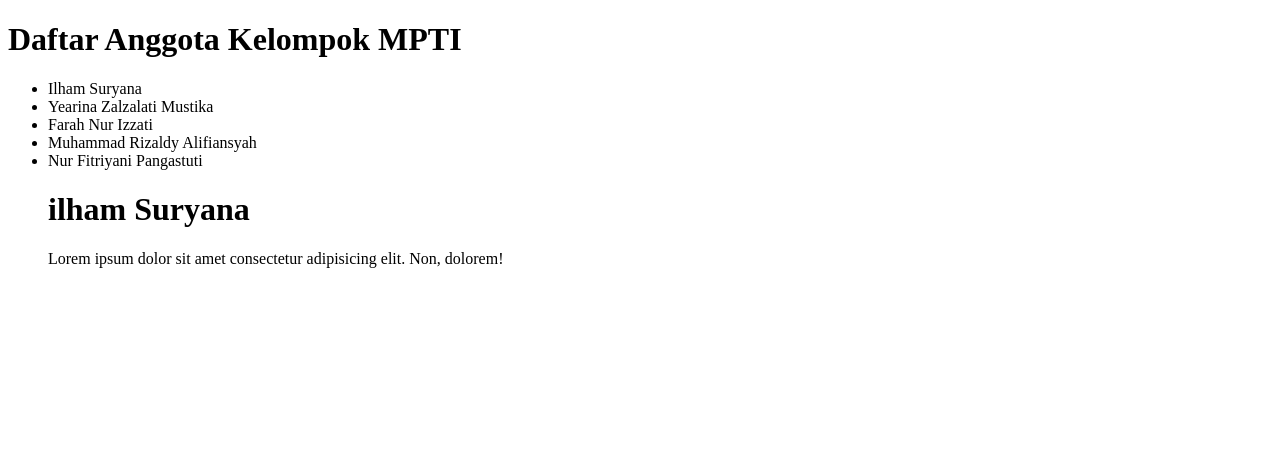
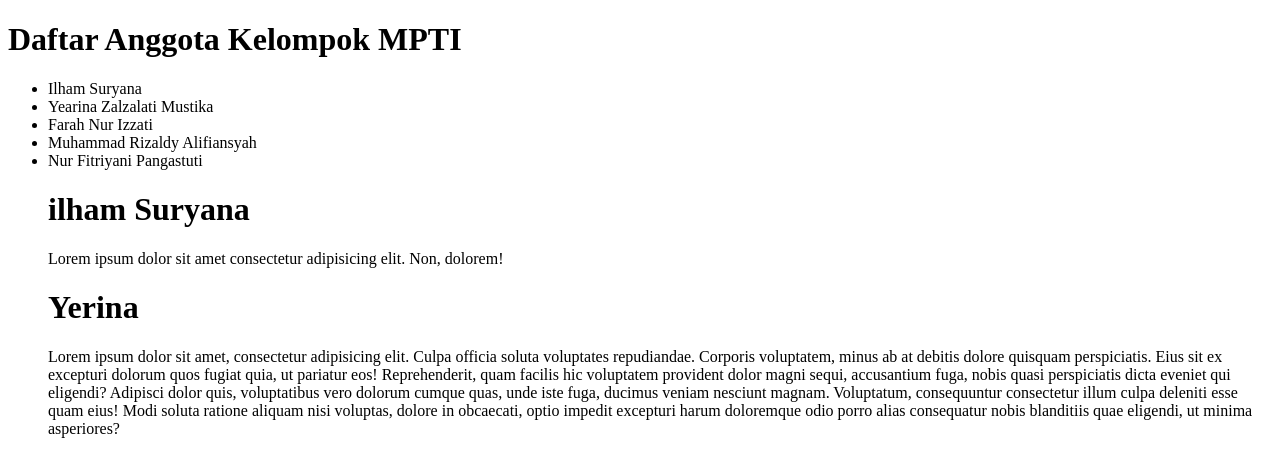
Before and after one commit to Mrzalf/Latihan-Git, a plain HTML site: page index.html in a window 1280 px wide. Drawn offline with Linux system fonts and the light colour scheme.

Commit message:
menambah kata dummy dari yerina

```diff
--- a/index.html
+++ b/index.html
@@ -17,6 +17,14 @@
 
       <h1>ilham Suryana</h1>
       <p>Lorem ipsum dolor sit amet consectetur adipisicing elit. Non, dolorem!</p>
+
+      <h1>Yerina</h1>
+      <p>
+        Lorem ipsum dolor sit amet, consectetur adipisicing elit. Culpa officia soluta voluptates repudiandae. Corporis voluptatem, minus ab at debitis dolore quisquam perspiciatis. Eius sit ex excepturi dolorum quos fugiat quia, ut
+        pariatur eos! Reprehenderit, quam facilis hic voluptatem provident dolor magni sequi, accusantium fuga, nobis quasi perspiciatis dicta eveniet qui eligendi? Adipisci dolor quis, voluptatibus vero dolorum cumque quas, unde iste fuga,
+        ducimus veniam nesciunt magnam. Voluptatum, consequuntur consectetur illum culpa deleniti esse quam eius! Modi soluta ratione aliquam nisi voluptas, dolore in obcaecati, optio impedit excepturi harum doloremque odio porro alias
+        consequatur nobis blanditiis quae eligendi, ut minima asperiores?
+      </p>
     </ul>
   </body>
 </html>
```
